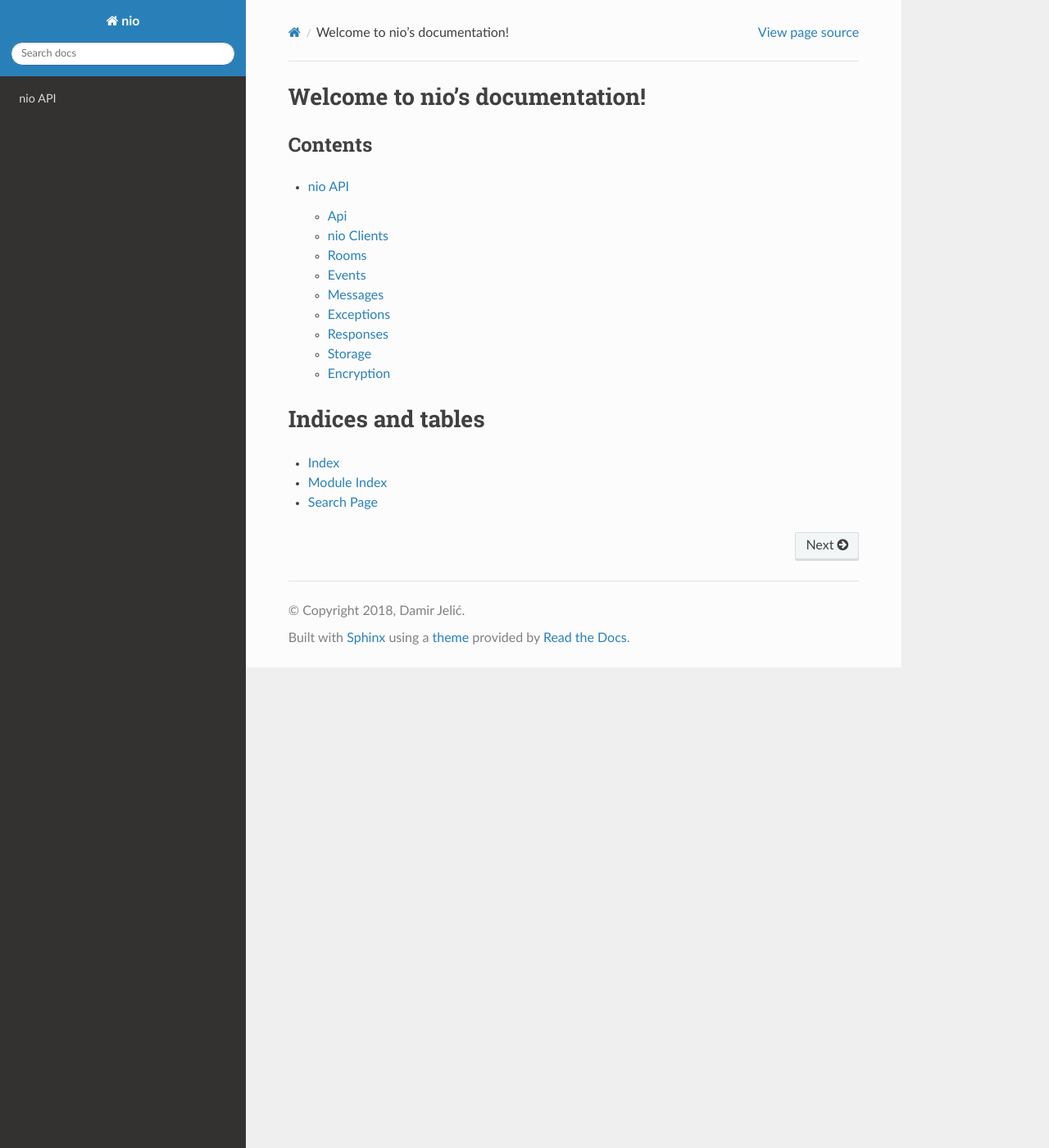
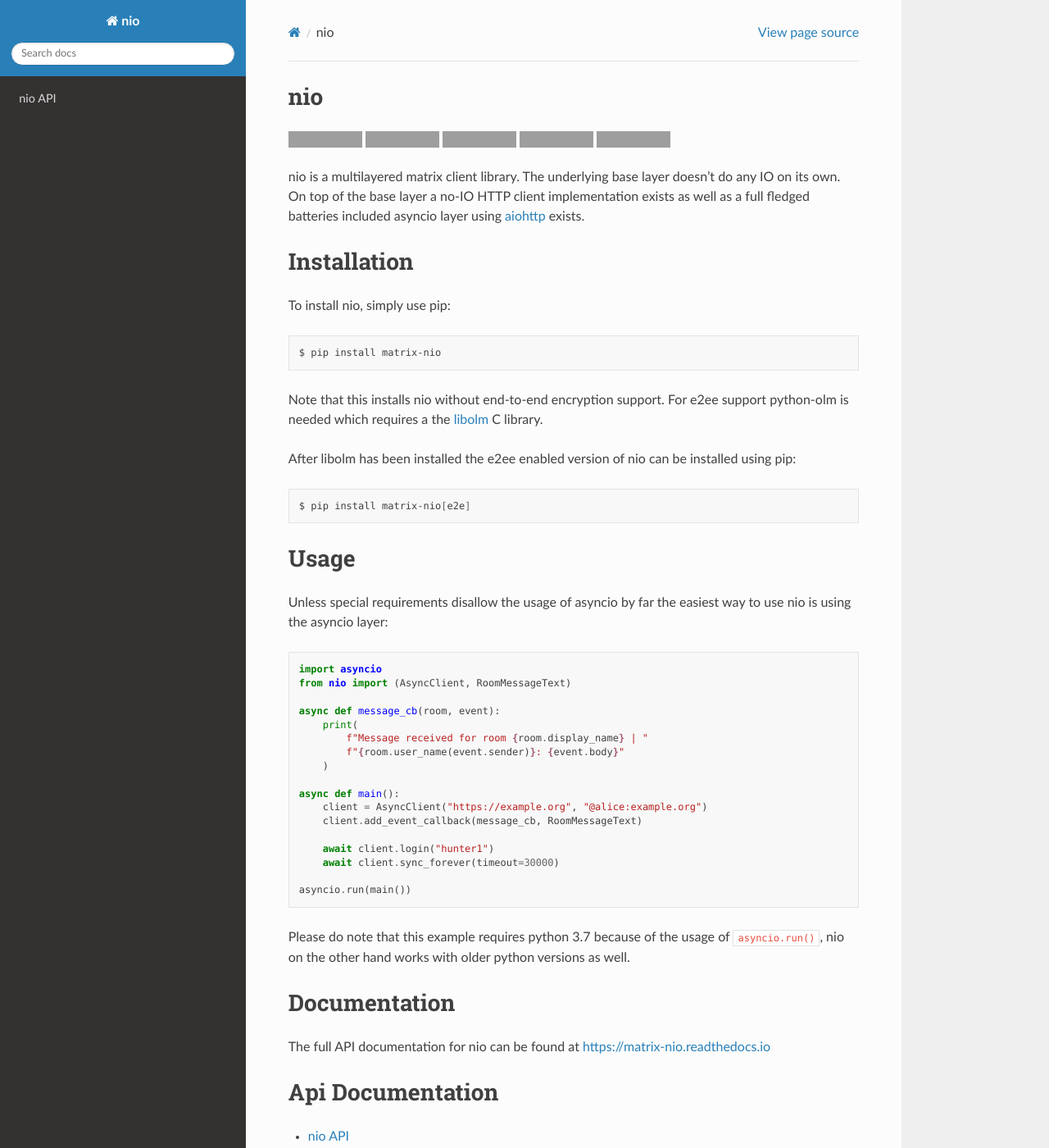
Before and after one commit to matrix-nio/matrix-nio, a Sphinx documentation site: the page built from doc/index.rst, in a window 1280 px wide and 1400 px high. Shown: the whole window at 82% size. Built offline with Sphinx 7.4.7 and the Read the Docs theme 2.0.0, drawn with Linux system fonts in a browser that asks for light colours; grey boxes are pictures that could not be loaded.

Commit message:
doc: Include the README in the docs.

```diff
--- a/doc/conf.py
+++ b/doc/conf.py
@@ -49,6 +49,7 @@ extensions = [
     'sphinx.ext.viewcode',
     'sphinx.ext.githubpages',
     'sphinx.ext.napoleon',
+    'm2r',
 ]
 
 # Add any paths that contain templates here, relative to this directory.
@@ -57,8 +58,8 @@ templates_path = ['_templates']
 # The suffix(es) of source filenames.
 # You can specify multiple suffix as a list of string:
 #
-# source_suffix = ['.rst', '.md']
-source_suffix = '.rst'
+source_suffix = ['.rst', '.md']
+# source_suffix = '.rst'
 
 # The master toctree document.
 master_doc = 'index'
--- a/doc/index.rst
+++ b/doc/index.rst
@@ -3,16 +3,14 @@
    You can adapt this file completely to your liking, but it should at least
    contain the root `toctree` directive.
 
-Welcome to nio's documentation!
-===============================
+.. mdinclude:: ../README.md
 
-Contents
---------
+Api Documentation
+=================
 
 .. toctree::
    nio
    :maxdepth: 2
-
 
 
 Indices and tables
--- a/rtd-requirements.txt
+++ b/rtd-requirements.txt
@@ -12,3 +12,4 @@ pycrypto
 sphinx >= 1.8
 aiohttp; python_version >= '3.5'
 aioresponses; python_version >= '3.5'
+m2r
```
